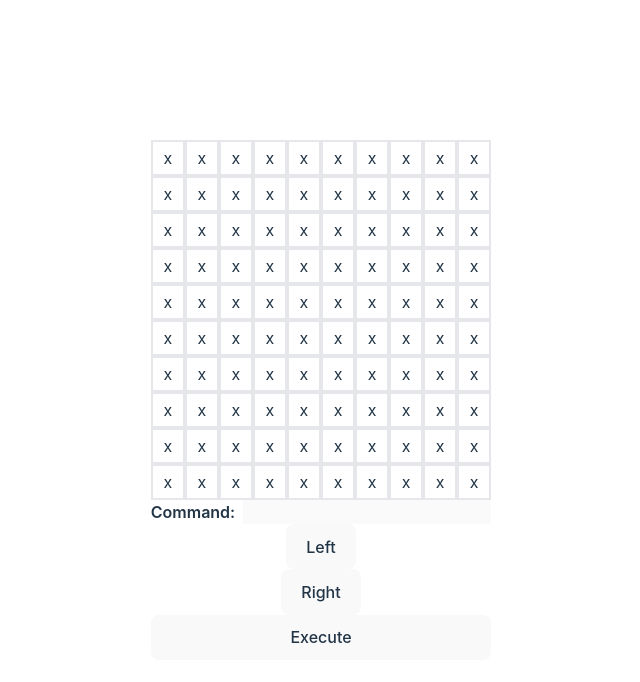
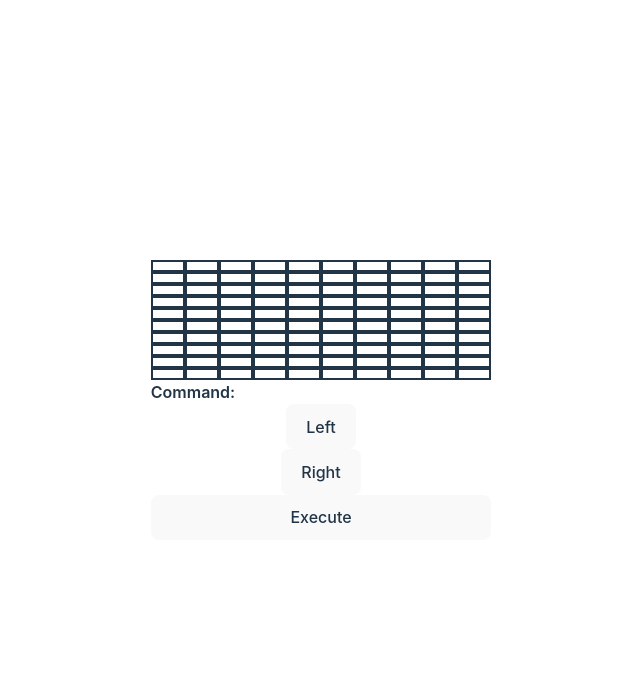
Before and after one commit to Jamie-Wallace/react-learning, a React (Vite) app in the folder mars-rover-ts-3/: page / in a window 1280 px wide. Shown: the top 682 px of the page, without its empty margins (319-959 px from the left). Built offline with nearby package versions, Linux system fonts and the light colour scheme.

Commit message:
Match tailwind version with Vite

```diff
--- a/mars-rover-ts-3/package.json
+++ b/mars-rover-ts-3/package.json
@@ -26,7 +26,7 @@
   "devDependencies": {
     "@babel/plugin-proposal-private-property-in-object": "^7.21.11",
     "jsdom": "^26.1.0",
-    "tailwindcss": "^3.4.18",
+    "tailwindcss": "^4.1.17",
     "vitest": "^3.0.9"
   },
   "scripts": {
--- a/mars-rover-ts-3/src/MarsGrid.tsx
+++ b/mars-rover-ts-3/src/MarsGrid.tsx
@@ -8,7 +8,7 @@ function MarsGrid() {
 
     function buildRow(yCoord: number) {
         for (let xCoord = 0; xCoord < xLimit; xCoord++) {
-            squares.push(<span aria-label={`square at x${xCoord} y${yCoord}`} key={`${xCoord}-${yCoord}`} className="border-2 p-1">x</span>);
+            squares.push(<span aria-label={`square at x${xCoord} y${yCoord}`} key={`${xCoord}-${yCoord}`} className="border-2 p-1"></span>);
         }
     }
 
--- a/mars-rover-ts-3/src/index.css
+++ b/mars-rover-ts-3/src/index.css
@@ -1,3 +1,5 @@
+@import "tailwindcss";
+
 @tailwind base;
 @tailwind components;
 @tailwind utilities;
```
Also changed, not shown: 1 other file (tests, documents, lock files or other folders).
